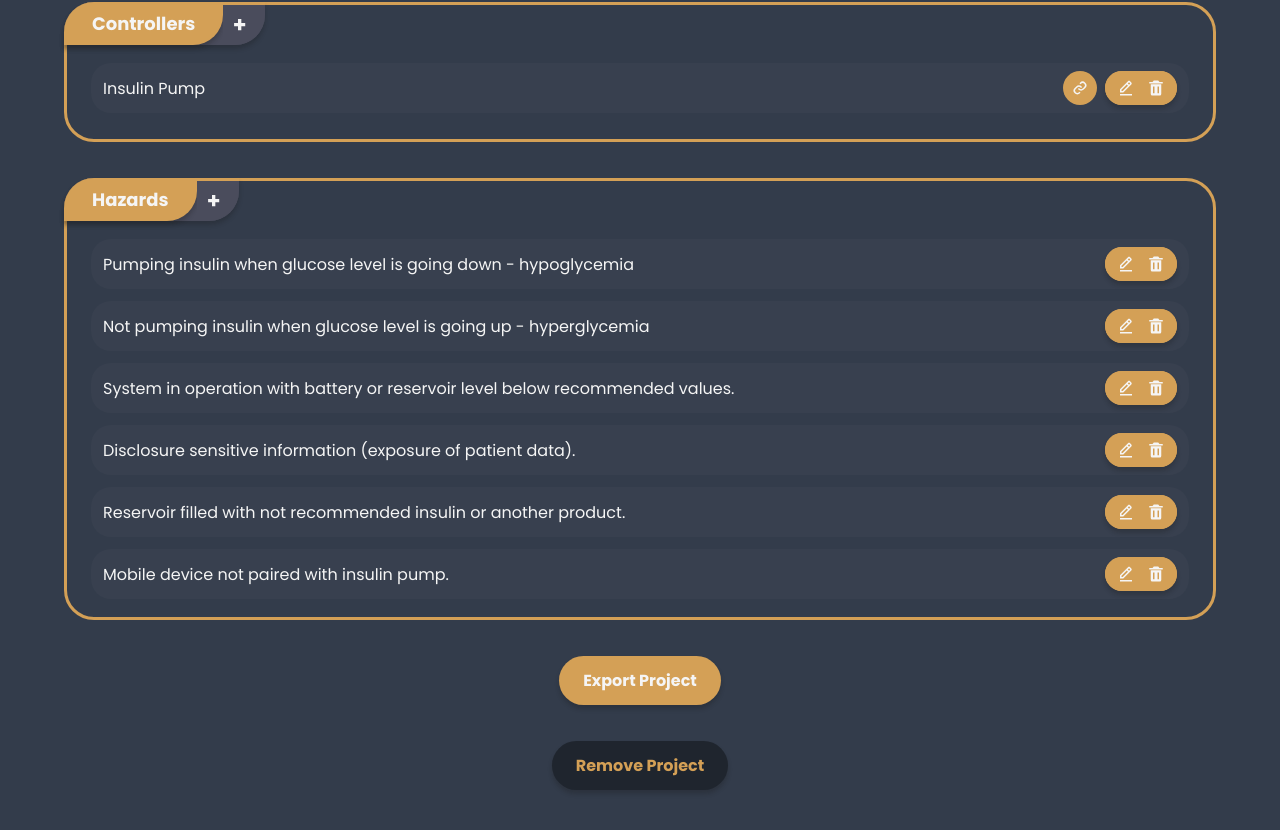
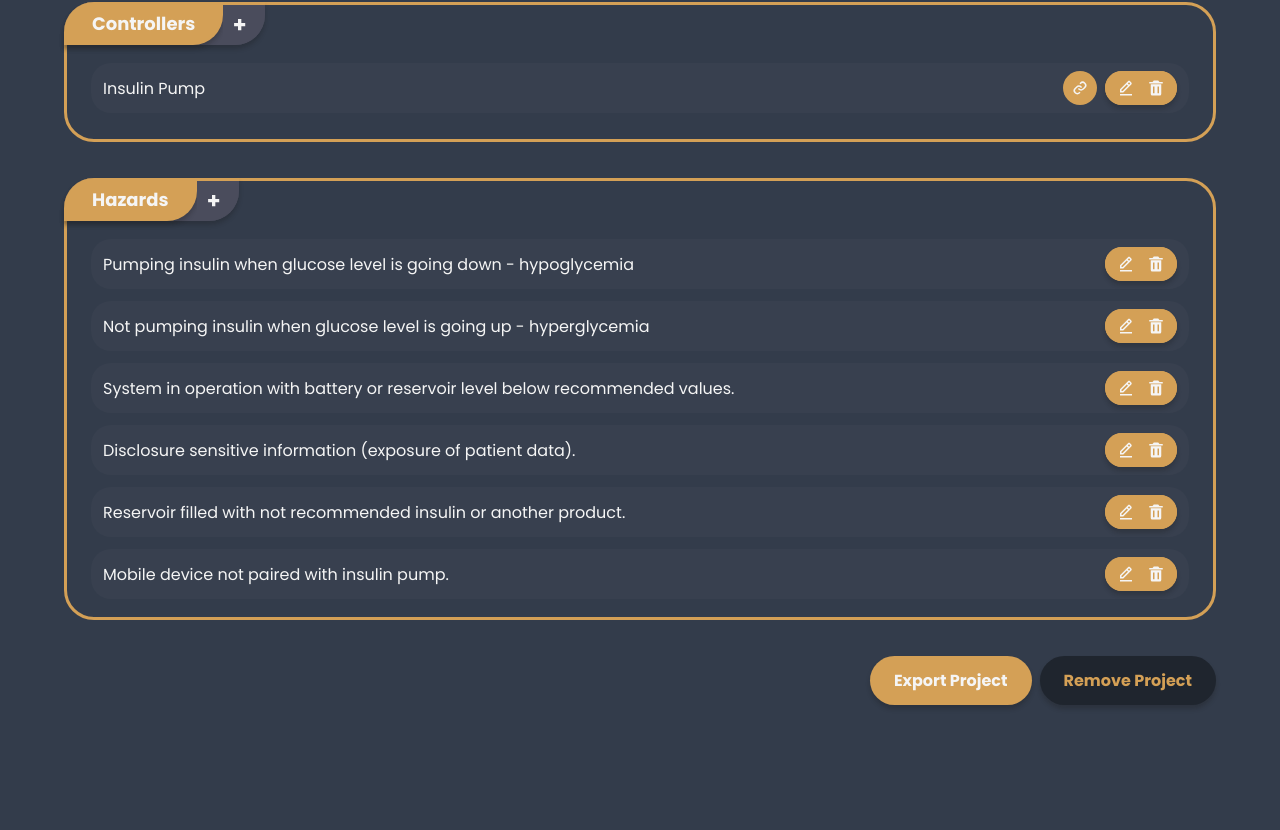
Before and after one commit to Micro-STAMP/MicroSTAMP-Step3-Frontend, a React (Vite) app: page /project/1 in a window 1280 px wide. Shown: the part 358-1188 px from the top of the page. After the commit the page ends 1117 px from the top, so only its background shows below. Built offline with nearby package versions, Linux system fonts and the light colour scheme.

Commit message:
tamanho do botao como propriedade

```diff
--- a/src/components/Button/Button.module.css
+++ b/src/components/Button/Button.module.css
@@ -1,16 +1,28 @@
 .button {
+	display: flex;
+	align-items: center;
+	gap: 6px;
 	border-radius: 60px;
 	font-weight: bold;
 	box-shadow: var(--shadow25);
+}
+
+/* Color Variant */
+.button.primary {
+	background-color: var(--color-yellow);
+	color: var(--color-white);
+}
+.button.secondary {
+	background-color: var(--color-dark);
+	color: var(--color-yellow);
+}
+
+/* Button Size */
+.button.small {
+	padding: 6.6px 16px;
+	font-size: 1.4rem;
+}
+.button.normal {
 	padding: 12px 24px;
 	font-size: 1.6rem;
 }
-
-.primary {
-	background-color: var(--color-yellow);
-	color: var(--color-white);
-}
-.secondary {
-	background-color: var(--color-dark);
-	color: var(--color-yellow);
-}
--- a/src/components/Button/index.tsx
+++ b/src/components/Button/index.tsx
@@ -5,11 +5,18 @@ type ButtonVariant = "primary" | "secondary";
 interface ButtonProps {
 	children: ReactNode;
 	type?: "submit" | "reset" | "button" | undefined;
+	size?: "normal" | "small";
 	variant?: ButtonVariant;
 	onClick?: () => void;
 }
-function Button({ onClick, children, variant = "primary", type = "button" }: ButtonProps) {
-	const buttonVariant = `${styles.button} ${styles[variant]}`;
+function Button({
+	onClick,
+	children,
+	variant = "primary",
+	type = "button",
+	size = "small"
+}: ButtonProps) {
+	const buttonVariant = `${styles.button} ${styles[variant]} ${styles[size]}`;
 	return (
 		<>
 			<button type={type} className={buttonVariant} onClick={onClick}>
--- a/src/index.css
+++ b/src/index.css
@@ -82,6 +82,9 @@ body {
 ::-webkit-scrollbar {
 	width: 3px;
 }
+::-webkit-scrollbar-track {
+	background-color: var(--color-dark);
+}
 ::-webkit-scrollbar-thumb {
 	background: #b4894d;
 }
--- a/src/pages/Project/index.tsx
+++ b/src/pages/Project/index.tsx
@@ -5,8 +5,17 @@ import {
 	HazardsContainer,
 	ProjectContainer
 } from "@components/EntityContainer";
+import { CSSProperties } from "react";
 
 function Project() {
+	const buttonsDiv: CSSProperties = {
+		display: "flex",
+		justifyContent: "end",
+		gap: "8px",
+		flexWrap: "wrap",
+		width: "100%"
+	};
+
 	return (
 		<>
 			<ProjectContainer
@@ -15,8 +24,13 @@ function Project() {
 			/>
 			<ControllersContainer controllers={controllers} />
 			<HazardsContainer hazards={hazards} />
-			<Button>Export Project</Button>
-			<Button variant="secondary">Remove Project</Button>
+
+			<div style={buttonsDiv}>
+				<Button size="normal">Export Project</Button>
+				<Button variant="secondary" size="normal">
+					Remove Project
+				</Button>
+			</div>
 		</>
 	);
 }
```
